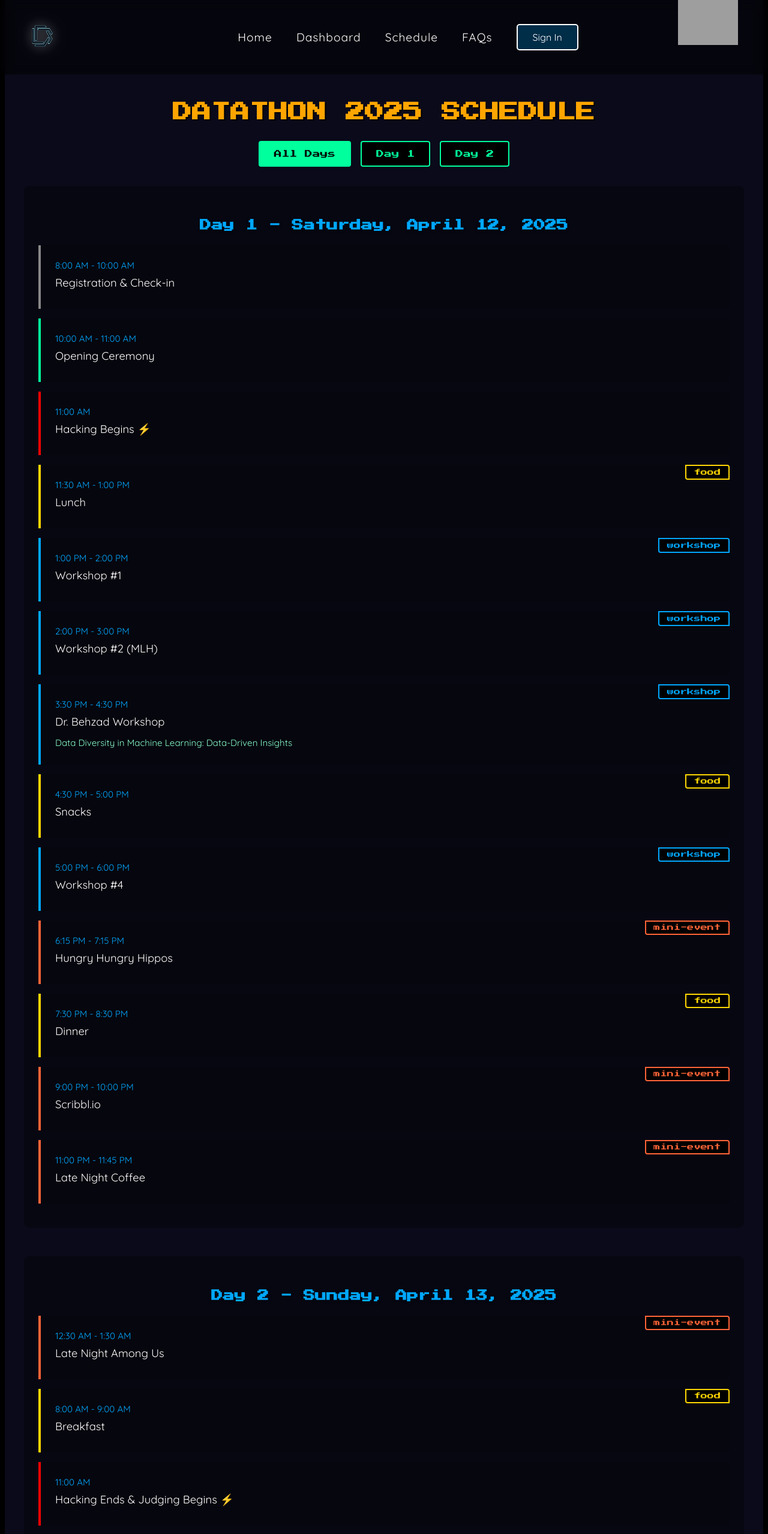
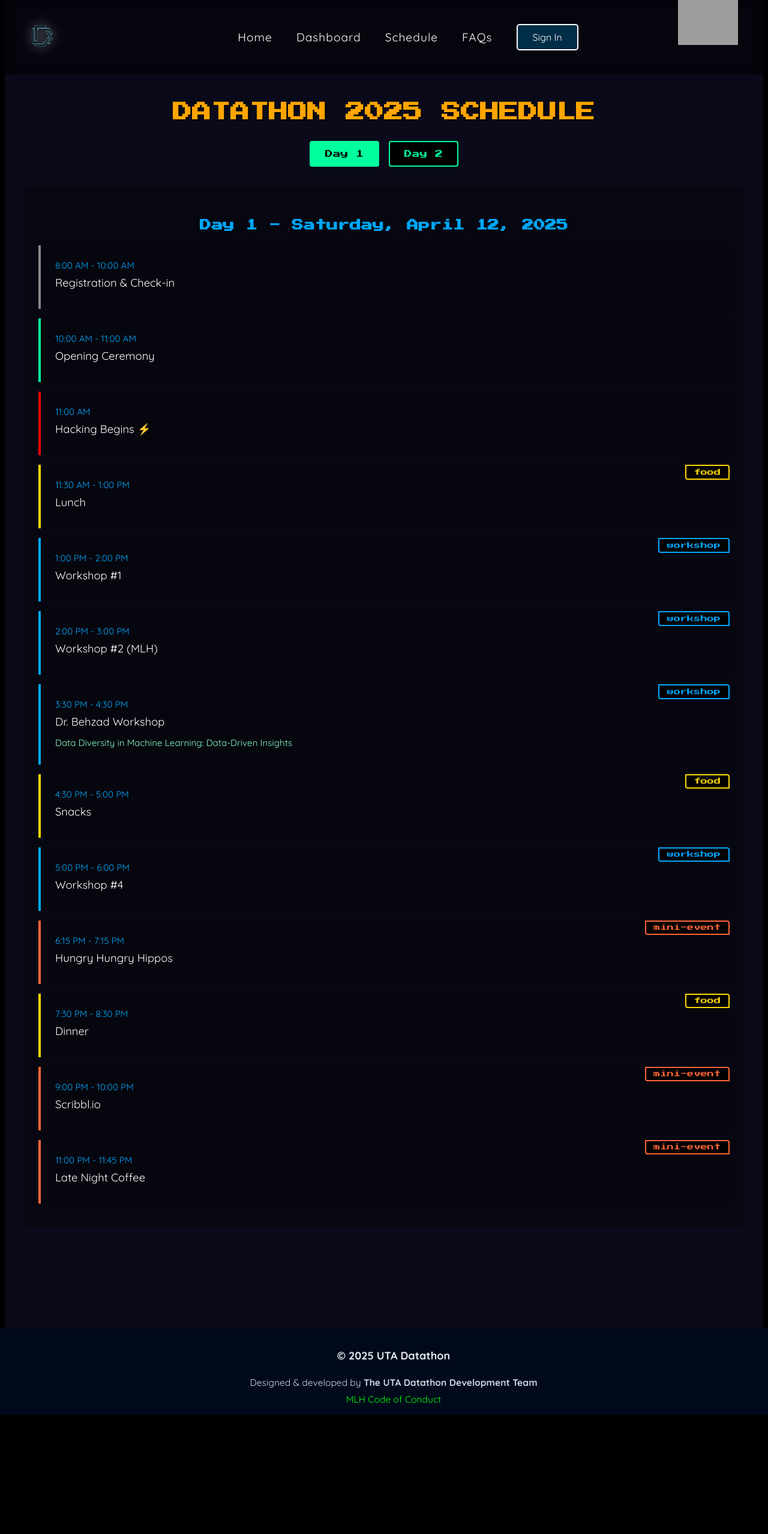
Before and after one commit to utadatathon/utadatathon2025_website, a Next.js app: page /schedule in a window 1280 px wide. Shown: the top 2558 px of the page at 60% size. After the commit the page ends 2359 px from the top, so only its background shows below. Built offline with nearby package versions, Linux system fonts and the light colour scheme; no server answers; grey boxes are pictures that could not be loaded.

Commit message:
remove all days part

```diff
--- a/src/app/schedule/page.tsx
+++ b/src/app/schedule/page.tsx
@@ -146,7 +146,7 @@ const scheduleData: DaySchedule[] = [
 ];
 
 export default function Schedule() {
-  const [activeDay, setActiveDay] = useState("All Days");
+  const [activeDay, setActiveDay] = useState("Day 1");
 
   return (
     <div className="schedule-container">
@@ -299,7 +299,7 @@ export default function Schedule() {
       <h1 className="retro-title">DATATHON 2025 SCHEDULE</h1>
 
       <div className="day-selector">
-        {["All Days", ...scheduleData.map((day) => day.day)].map((day) => (
+        {[...scheduleData.map((day) => day.day)].map((day) => (
           <button
             key={day}
             className={`day-button ${activeDay === day ? "active" : ""}`}
@@ -311,17 +311,18 @@ export default function Schedule() {
       </div>
 
       <div className="schedule-content">
-        {(activeDay === "All Days"
-          ? scheduleData
-          : scheduleData.filter((d) => d.day === activeDay)
-        ).map((day) => (
+        {scheduleData
+          .filter((d) => d.day === activeDay)
+          .map((day) => (
             <div key={day.day} className="schedule-day">
               <h2 className="day-header">
                 {day.day} - {day.date}
               </h2>
               {day.events.map((event, i) => (
                 <div key={i} className="event-card" data-track={event.track}>
-                {event.track !== "hacking" && event.track !== "extras" && event.track !== "ceremony" && (
+                  {event.track !== "hacking" &&
+                    event.track !== "extras" &&
+                    event.track !== "ceremony" && (
                       <div
                         className="event-track"
                         style={{
@@ -350,13 +351,13 @@ export default function Schedule() {
 }
 
 function getTrackColor(track: string): string {
-  const colors: {[key: string] : string} = {
-    "hacking": "#ff0000",
-    "ceremony": "#00ff9d",
-    "food": "#ffd700",
-    "workshop": "#00a8ff",
+  const colors: { [key: string]: string } = {
+    hacking: "#ff0000",
+    ceremony: "#00ff9d",
+    food: "#ffd700",
+    workshop: "#00a8ff",
     "mini-event": "#ff6437",
-    "extras": "#888",
+    extras: "#888",
   };
   return colors[track] || "#888";
 }
```
Lines whose indentation alone changed are shown as unchanged.
